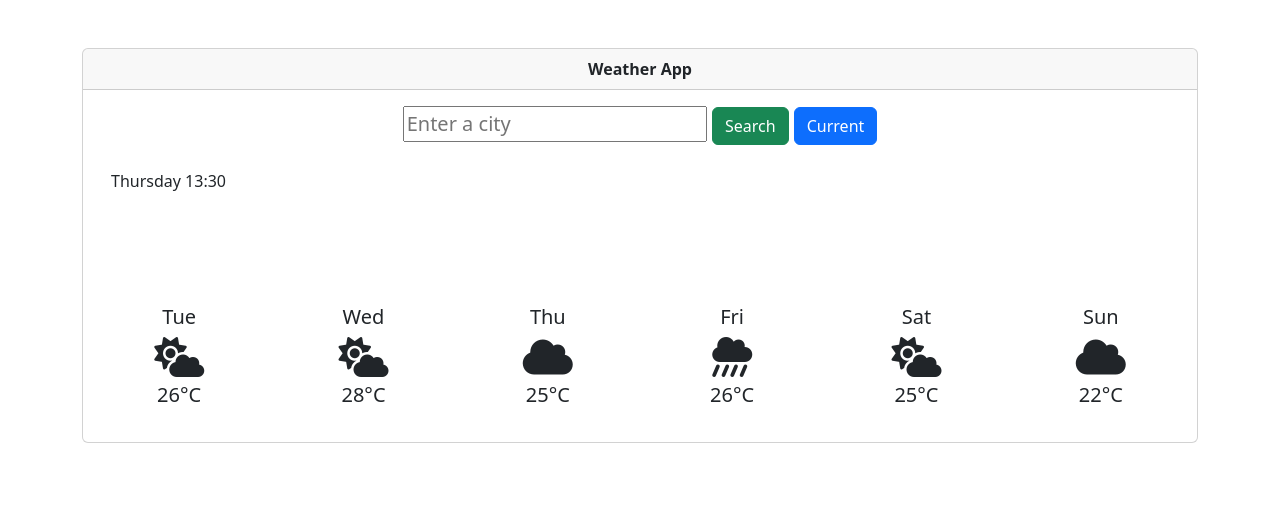
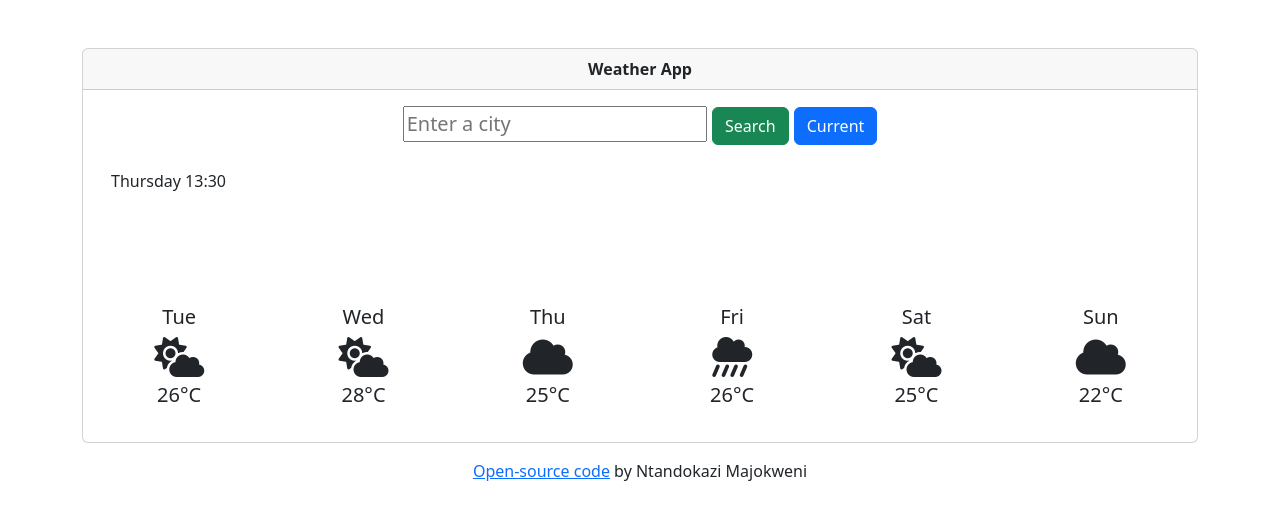
Before and after one commit to NtandokaziM/Weather-App, a plain HTML site: page WeatherApp/index.html in a window 1280 px wide. Drawn offline with nearby package versions, Linux system fonts and the light colour scheme.

Commit message:
Added a footer and styled

```diff
--- a/WeatherApp/css/style.css
+++ b/WeatherApp/css/style.css
@@ -21,3 +21,6 @@ ul {
   text-align: left;
   padding-left: 0px;
 }
+.footer {
+  text-align: center;
+}
--- a/WeatherApp/index.html
+++ b/WeatherApp/index.html
@@ -82,12 +82,18 @@
                 <h5>Sun</h5>
                 <i class="fas fa-cloud fa-2x"></i>
                 <p>22&deg;C</p>
-              </div>
+                </div>
             </div>
           </div>
         </div>
       </div>
     </div>
     <script src="js/script.js"></script>
+      <p>
+      <div class="footer">
+      <a href="https://github.com/NtandokaziM/Weather-App/tree/main/WeatherApp">Open-source code</a>
+      by Ntandokazi Majokweni
+      </div>
+      </p>
   </body>
 </html>
```
